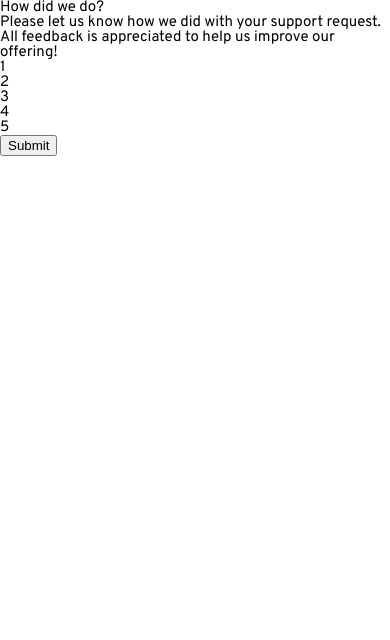
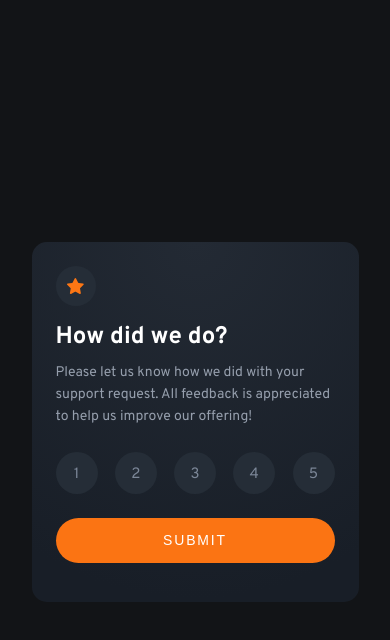
Before and after one commit to Jason-Donmoyer/Interactive-Rating-Component, a plain HTML site: page index.html in a window 390 px wide. Drawn offline with Linux system fonts and the light colour scheme.

Commit message:
HTML, CSS: -HTML: --changed class name of star-img to star-icon --changed class name of rating-container to rating-btn-container -CSS: --styles for mobile devices complete

```diff
--- a/css/styles.css
+++ b/css/styles.css
@@ -24,8 +24,8 @@
   /* Colors */
   --orange: hsl(25, 97%, 53%);
   --white: hsl(0, 0%, 100%);
-  --light-grey: hsl(217, 12%, 63%);
-  --medium-grey: hsl(216, 12%, 54%);
+  --light-gray: hsl(217, 12%, 63%);
+  --medium-gray: hsl(216, 12%, 54%);
   --dark-blue: hsl(213, 19%, 18%);
   --very-dark-blue: hsl(216, 12%, 8%);
 
@@ -53,6 +53,92 @@ html {
 
 /* Body */
 .main-container {
+  height: 100vh;
   font-family: var(--main-font-family);
   font-weight: var(--fw-normal);
+  background-color: var(--very-dark-blue);
+  display: flex;
+  align-items: center;
+  justify-content: center;
 }
+
+
+/* Card */
+.card-container {
+  height: 24rem;
+  width: 21.8rem;
+  border-radius: 1rem;
+  padding: 1.6rem;
+  background-color: var(--dark-blue);
+  background: radial-gradient(98.96% 98.96% at 50% 0%, #232A34 0%, #181E27 100%);
+}
+
+
+/* Star Icon */
+.star-icon {
+  height: 2.666667rem;
+  width: 2.666667rem;
+  border-radius: 50%;
+  margin-bottom: 1.066667rem;
+  background-color: var(--dark-blue);
+  background-image: url(../images/icon-star.svg);
+  background-repeat: no-repeat;
+  background-position: center;
+}
+
+
+/* H1 */
+.main-heading {
+  margin-bottom: 0.666667rem;
+  font-size: 1.6rem;
+  font-weight: var(--fw-bold);
+  line-height: 2rem;
+  color: var(--white);
+}
+
+
+/* p */
+.main-copy {
+  font-size: 0.933333rem;
+  line-height: 1.466667rem;
+  color: var(--light-gray);
+}
+
+
+/* Rating Buttons Container */
+.rating-btn-container {
+  height: 2.8rem;
+  /* width: ; */
+  margin-top: 1.6rem;
+  margin-bottom: 1.6rem;
+  display: flex;
+  justify-content: space-between;
+}
+
+
+/* Rating Buttons */
+.rating-btn {
+  height: 2.8rem;
+  width: 2.8rem;
+  border-radius: 50%;
+  background-color: var(--dark-blue);
+  text-align: center;
+  line-height: 3rem;
+  color: var(--medium-gray);
+}
+
+
+/* Submit Button */
+.submit-btn {
+  height: 3rem;
+  width: 100%;
+  padding: 0rem;
+  border: none;
+  border-radius: 1.5rem;
+  background-color: var(--orange);
+  text-transform: uppercase;
+  font-size: 0.933333rem;
+  line-height: 1.181333rem;
+  letter-spacing: 0.124667rem;
+  color: var(--white);
+}
--- a/index.html
+++ b/index.html
@@ -20,12 +20,12 @@
 
   <!-- Rating state start -->
   <main class="card-container">
-    <div class="star-img"></div>
+    <div class="star-icon"></div>
     <h1 class="main-heading">How did we do?</h1>
     <p class="main-copy">Please let us know how we did with your support request. All feedback is appreciated
       to help us improve our offering!</p>
 
-    <div class="rating-container">
+    <div class="rating-btn-container">
       <div id="rating-btn-1" class="rating-btn">1</div>
       <div id="rating-btn-2" class="rating-btn">2</div>
       <div id="rating-btn-3" class="rating-btn">3</div>
```
